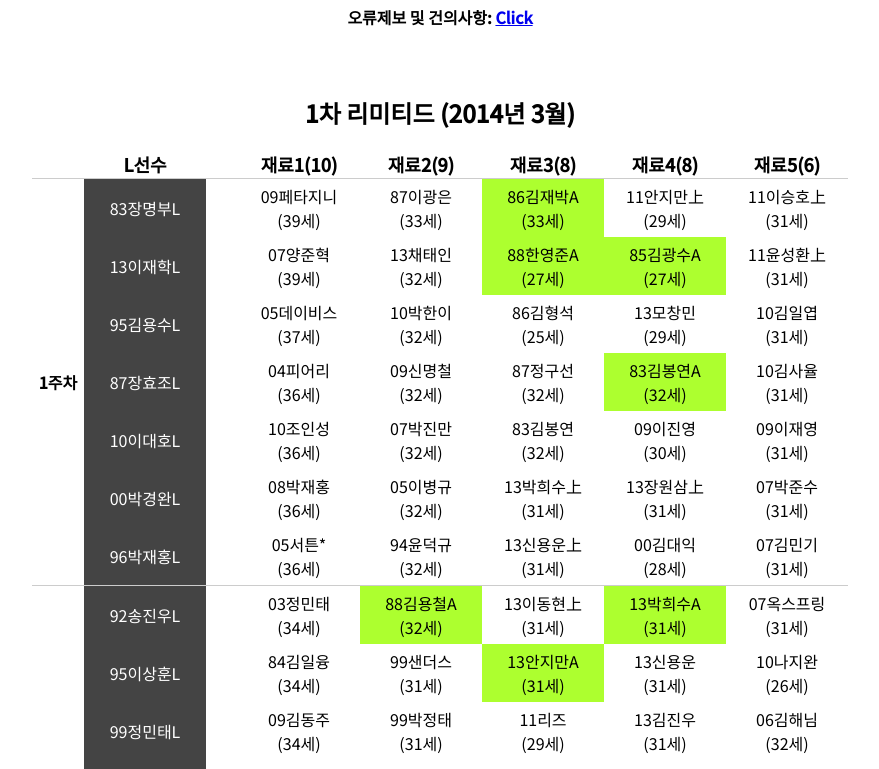
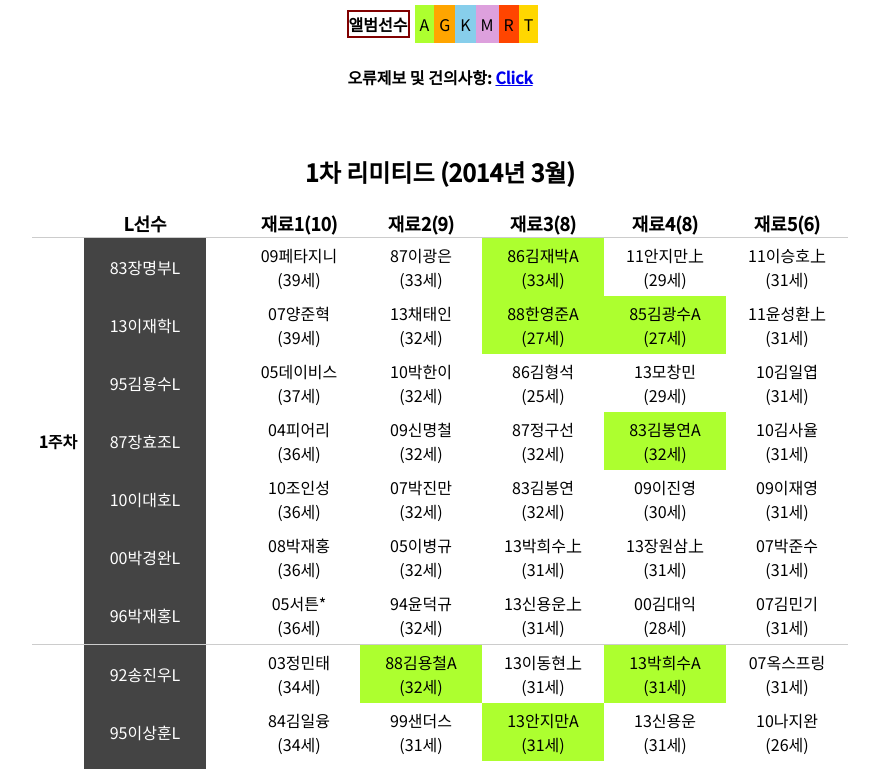
Before and after one commit to angry-v/lplayer, a plain HTML site: page index.html in a window 1280 px wide. Shown: the part 70-839 px from the top of the page, without its empty margins (200-1079 px from the left). Drawn offline with Linux system fonts and the light colour scheme.

Commit message:
Update index.html

```diff
--- a/index.html
+++ b/index.html
@@ -52,6 +52,19 @@
 <body>
     <div style="text-align: center;">
         <h1>야구9단 L선수 재료 목록</h1>
+        <table style="margin:0 auto;">
+            <tbody>
+                <tr>
+                    <td><div class="album">앨범선수</div></td>
+                    <td>A</td>
+                    <td>G</td>
+                    <td>K</td>
+                    <td>M</td>
+                    <td>R</td>
+                    <td>T</td>
+                </tr>
+            </tbody>
+        </table>
         <h4>오류제보 및 건의사항: <a href='https://open.kakao.com/o/sEmJ1H2' target='blank'>Click</a></h4><br>
         <h2>1차 리미티드 (2014년 3월)</h2>
         <table style="margin: 0 auto;">
```
